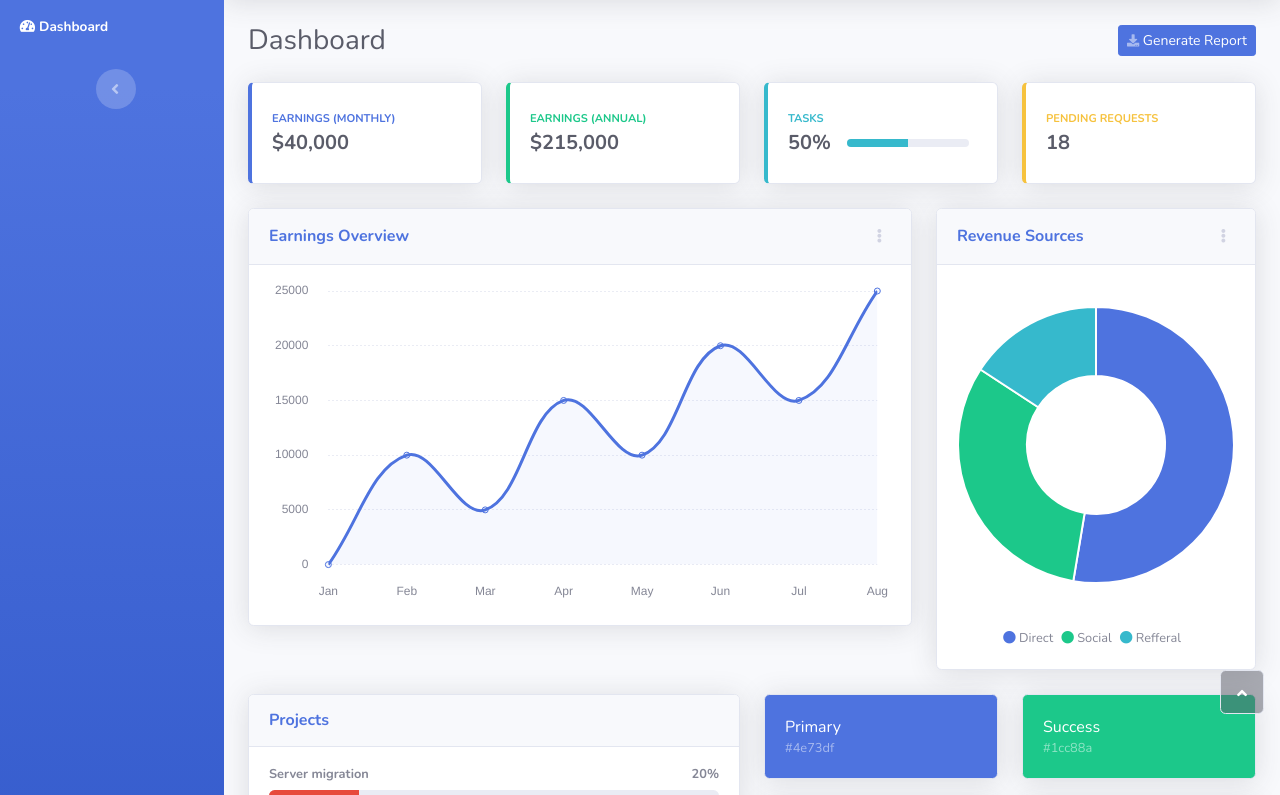
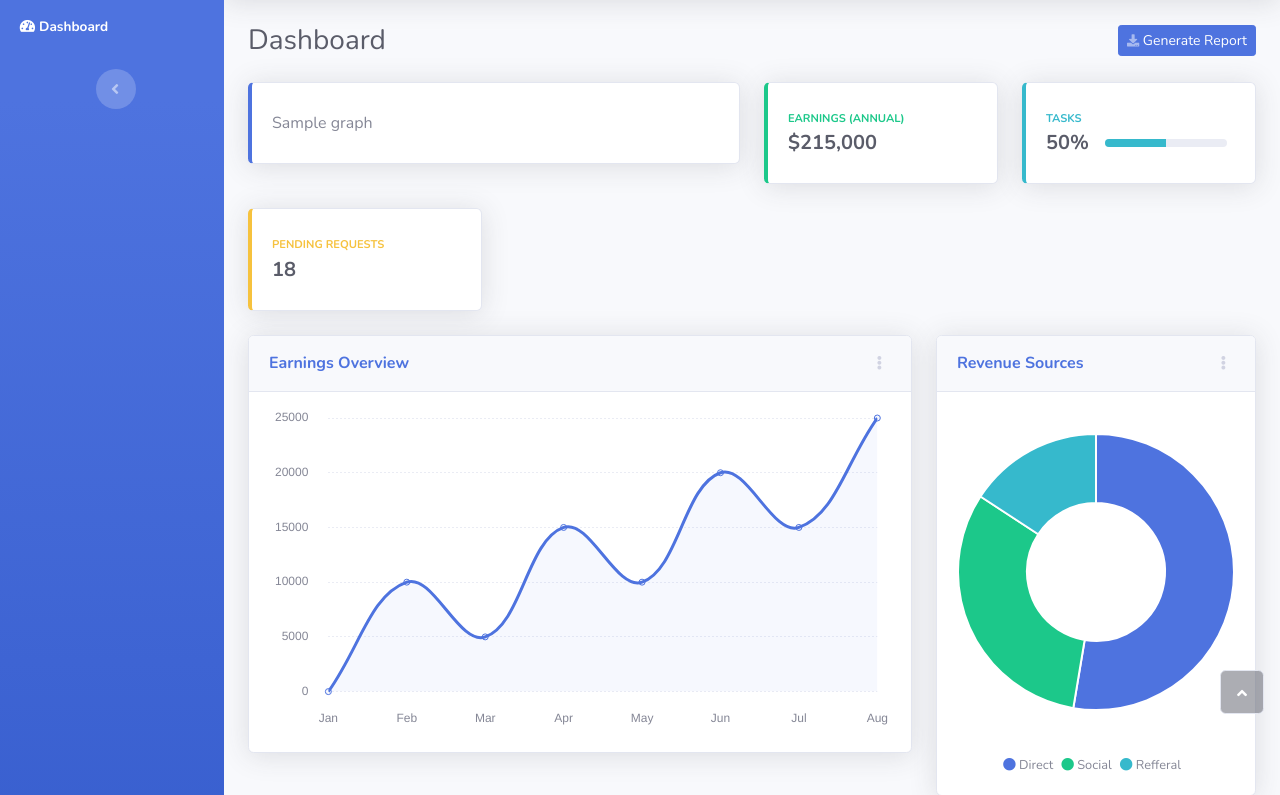
Before and after one commit to SoInstant/surveyinator, a Flask app: template templates/index.html in a window 1280 px wide. Shown: the part 70-865 px from the top of the page. Run offline with Flask 2, Linux system fonts and the light colour scheme; the template is opened without the code that fills it: most values are stand-ins (such as "Sample title", 1, 10 or a date in 2020); some libraries are stand-ins or nearby versions.

Commit message:
basic graph system

```diff
--- a/main.py
+++ b/main.py
@@ -2,6 +2,7 @@ from flask import Flask, render_template, request, redirect, url_for
 from werkzeug import secure_filename
 import os
 import analyse
+import plot
 
 app = Flask("app")
 app.config["UPLOAD_FOLDER"] = "uploads"
@@ -38,12 +39,22 @@ def analysis_page():
     config.save(os.path.join(directory, config_filename))
 
     # Work on file
-    analyse.analyse(
+    results = analyse.analyse(
         os.path.join(directory, excel_filename),
-        os.path.join(directory, config_filename),
+        os.path.join(directory, config_filename)
     )
 
-    return render_template("index.html")
+    graphs = []
+    for question, analysis in results.items():
+        if analysis:
+            if analysis["Percentages"]:
+                graphs.append(plot.pie(
+                    [x for x, y in analysis["Percentages"].items()],
+                    [y for x, y in analysis["Percentages"].items()]
+                ))
+
+
+    return render_template("index.html", graphs=graphs)
 
 
 app.run(port=80)
--- a/templates/index.html
+++ b/templates/index.html
@@ -9,6 +9,7 @@
     <link rel="stylesheet" href="https://fonts.googleapis.com/css?family=Nunito:200,200i,300,300i,400,400i,600,600i,700,700i,800,800i,900,900i">
     <link rel="stylesheet" href="static/fonts/fontawesome-all.min.css">
     <link rel="stylesheet" href="static/css/Drag--Drop-Upload-Form.css">
+    <script src="https://cdn.plot.ly/plotly-latest.min.js"></script>
 </head>
 
 <body id="page-top">
@@ -52,18 +53,19 @@
                     <div class="d-sm-flex justify-content-between align-items-center mb-4">
                         <h3 class="text-dark mb-0">Dashboard</h3><a class="btn btn-primary btn-sm d-none d-sm-inline-block" role="button" href="#"><i class="fas fa-download fa-sm text-white-50"></i>&nbsp;Generate Report</a></div>
                     <div class="row">
-                        <div class="col-md-6 col-xl-3 mb-4">
+                      {% for graph in graphs %}
+                        <div class="col-md-10 col-xl-6 mb-4">
                             <div class="card shadow border-left-primary py-2">
                                 <div class="card-body">
                                     <div class="row align-items-center no-gutters">
                                         <div class="col mr-2">
-                                            <div class="text-uppercase text-primary font-weight-bold text-xs mb-1"><span>Earnings (monthly)</span></div>
-                                            <div class="text-dark font-weight-bold h5 mb-0"><span>$40,000</span></div>
+                                            {{ graph }}
                                         </div>
                                     </div>
                                 </div>
                             </div>
                         </div>
+                      {% endfor %}
                         <div class="col-md-6 col-xl-3 mb-4">
                             <div class="card shadow border-left-success py-2">
                                 <div class="card-body">
```
Also changed, not shown: plot.py (added, +7 -0 lines).
